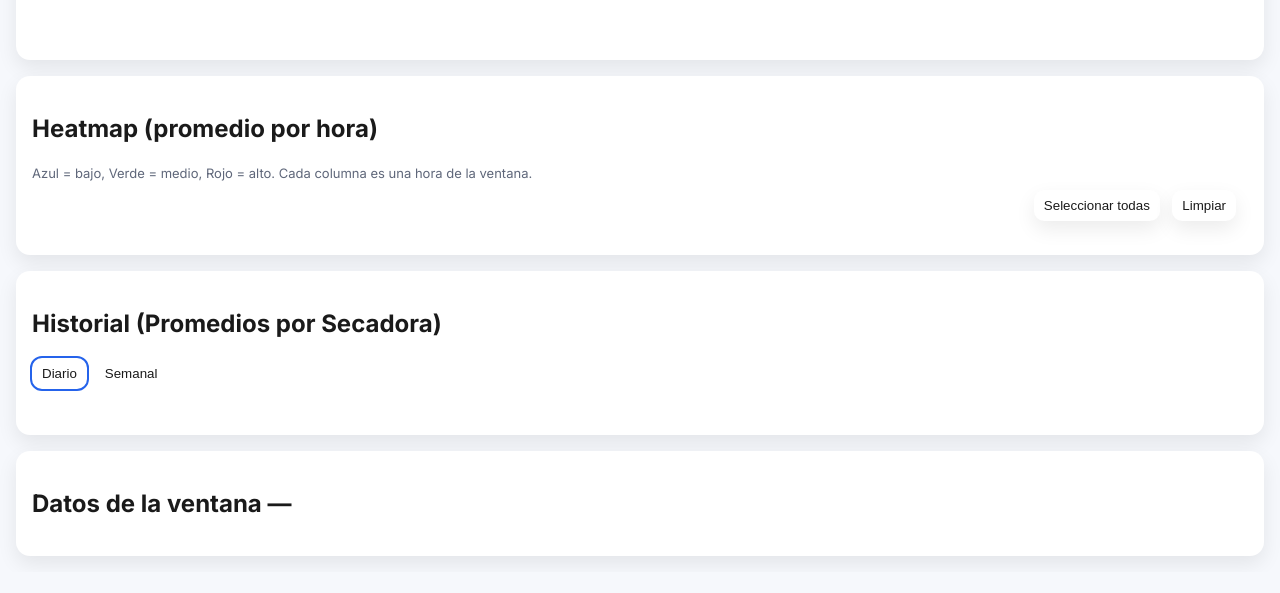
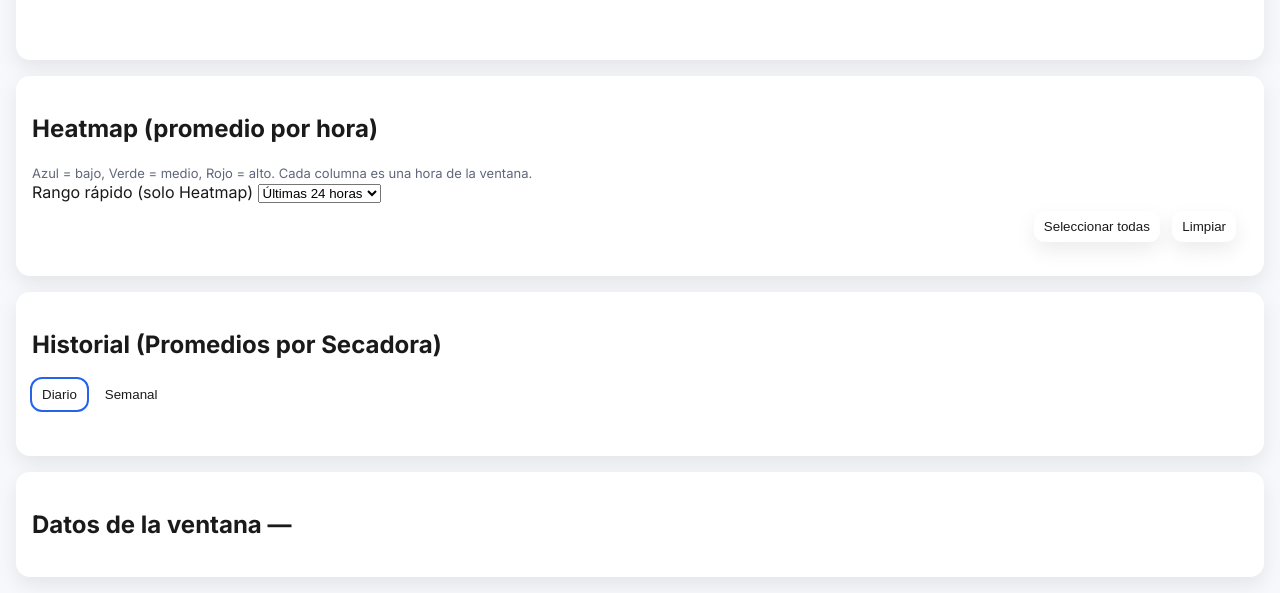
Before and after one commit to olamMat/Temperaturas, a plain HTML site: page index.html in a window 1280 px wide. Shown: the part 964-1557 px from the top of the page. Before the commit the page ends 1536 px from the top, so only its background shows below. Drawn offline with nearby package versions, Linux system fonts and the light colour scheme; no server answers.

Commit message:
Update index.html

```diff
--- a/index.html
+++ b/index.html
@@ -82,6 +82,17 @@
         Azul = bajo, Verde = medio, Rojo = alto. Cada columna es una hora de la ventana.
       </span>
     </div>
+<div class="heatmap-fast-filter">
+  <label>Rango rápido (solo Heatmap)</label>
+  <select id="heatmapQuick">
+    <option value="1">Última hora</option>
+    <option value="3">Últimas 3 horas</option>
+    <option value="6">Últimas 6 horas</option>
+    <option value="12">Últimas 12 horas</option>
+    <option value="24" selected>Últimas 24 horas</option>
+    <option value="all">Todo</option>
+  </select>
+</div>
 
     <div class="hm-controls">
       <div class="hm-checks" id="hmCheckboxes"></div>
```
